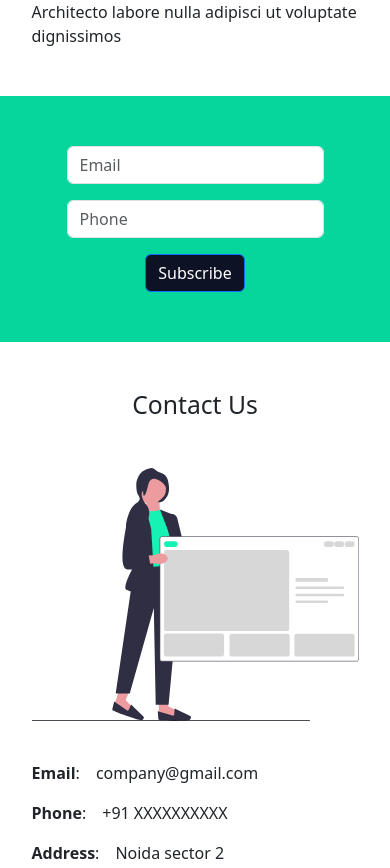
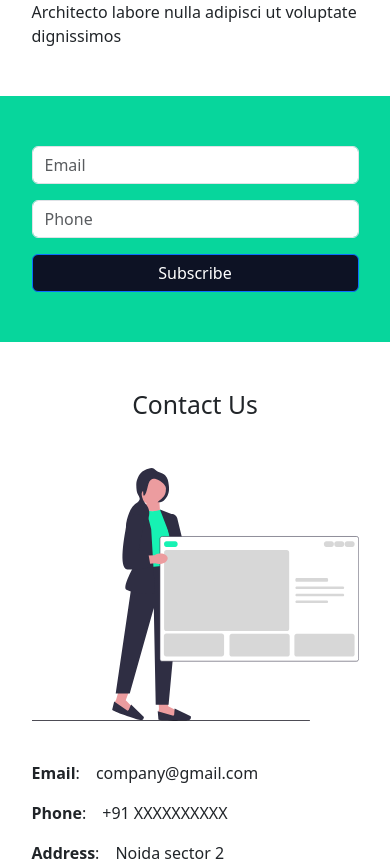
Before and after one commit to helovirendra40/Task-Tracker, a plain HTML site: page index.html in a window 390 px wide. Shown: the part 2866-3734 px from the top of the page. Drawn offline with nearby package versions, Linux system fonts and the light colour scheme.

Commit message:
Add files via upload

```diff
--- a/css/style.css
+++ b/css/style.css
@@ -30,3 +30,7 @@ footer a:hover{ color: var(--theme-color); text-decoration: none;}
     .reverseColumn{ flex-direction: column-reverse;}
     .row  img{ margin: 40px 0px;}
 }
+@media (max-width: 504px){
+    .subscribe form{ flex-direction: column;}
+    .subscribe form button{ width: 100%;}
+}
```
